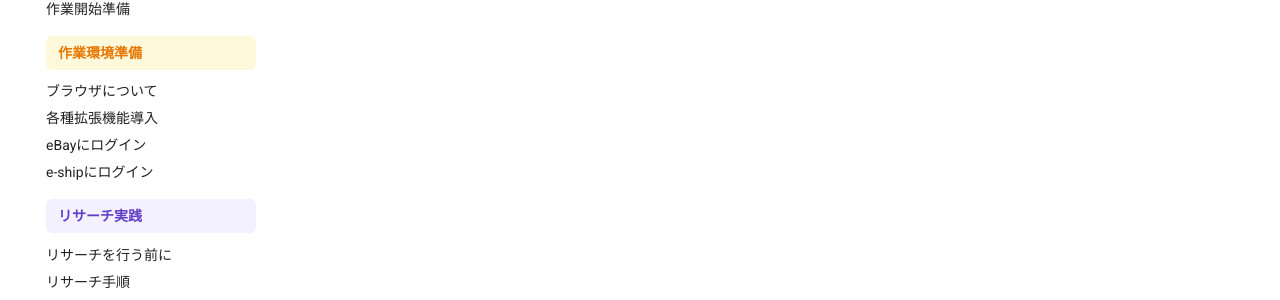
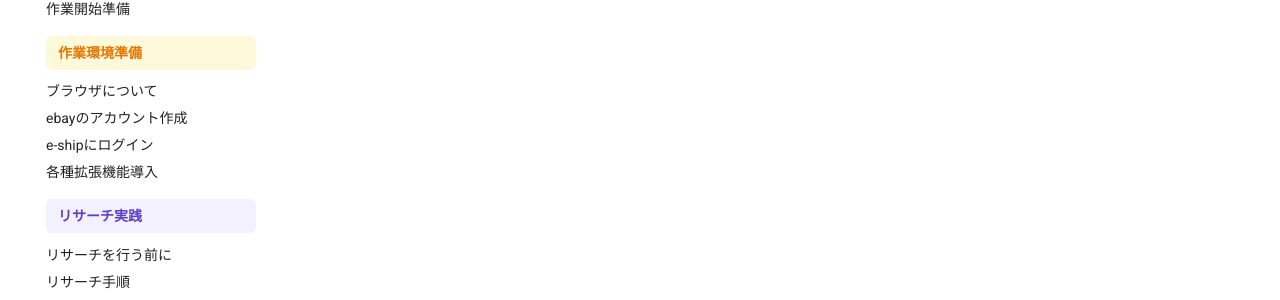
Before and after one commit to jun-hata/outsourcing-manual, an MkDocs documentation site: the page built from docs/index.md, in a window 1280 px wide. Shown: the part 357-657 px from the top of the page. Built offline with MkDocs 1.6.1 and Material for MkDocs 9.7.7, drawn with Linux system fonts in a browser that asks for light colours; some of the changed lines change nothing that is shown.

Commit message:
Update mkdocs.yml

```diff
--- a/mkdocs.yml
+++ b/mkdocs.yml
@@ -28,9 +28,9 @@ nav:
 
   - 作業環境準備:
       - ブラウザについて: browser_setup.md
+      - ebayのアカウント作成: env_ebay_login.md
+      - e-shipにログイン: env_eship_login.md
       - 各種拡張機能導入: env_extensions.md
-      - eBayにログイン: env_ebay_login.md
-      - e-shipにログイン: env_eship_login.md
 
   - リサーチ実践:
       - リサーチを行う前に: research_before.md
```
